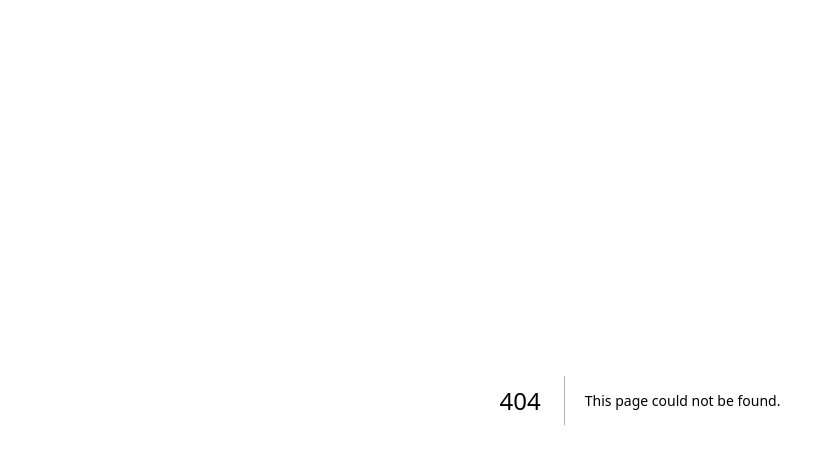
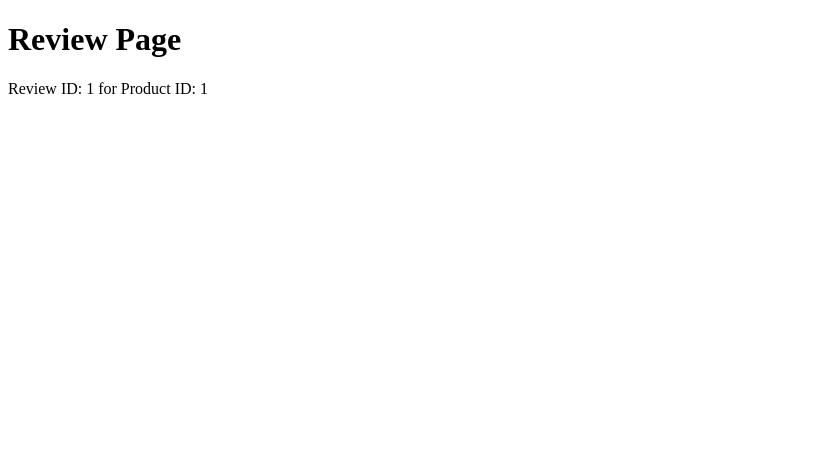
Before and after one commit to TieHung23/nextjs_course, a Next.js app: page /product/1/review/1 in a window 1280 px wide. Before the commit this address had no page. Shown: the top 464 px of the page, without its empty margins (0-835 px from the left). Built offline with nearby package versions, Linux system fonts and the light colour scheme.

Commit message:
[NextJS] Nested Dynamic Routing

```diff
--- /dev/null
+++ b/src/app/product/[productId]/review/[reviewId]/page.tsx
@@ -0,0 +1,14 @@
+export default async function ReviewProductPage({
+    params
+}: {
+    params: Promise<{ productId: string; reviewId: string }>
+}){
+    const { productId, reviewId } = await params;
+
+    return (
+        <>
+            <h1>Review Page</h1>
+            <p>Review ID: {reviewId} for Product ID: {productId}</p>
+        </>
+    )
+}
```
